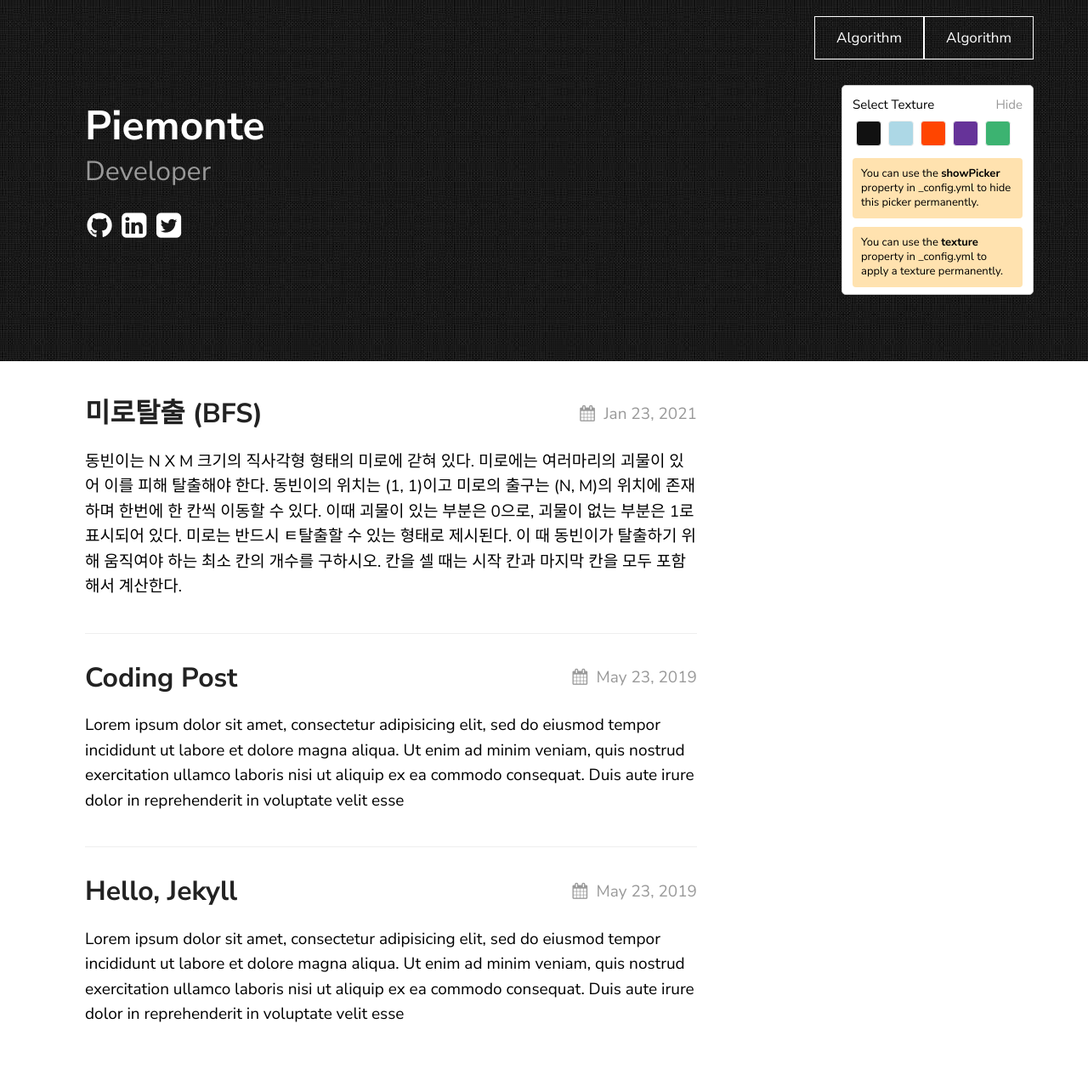
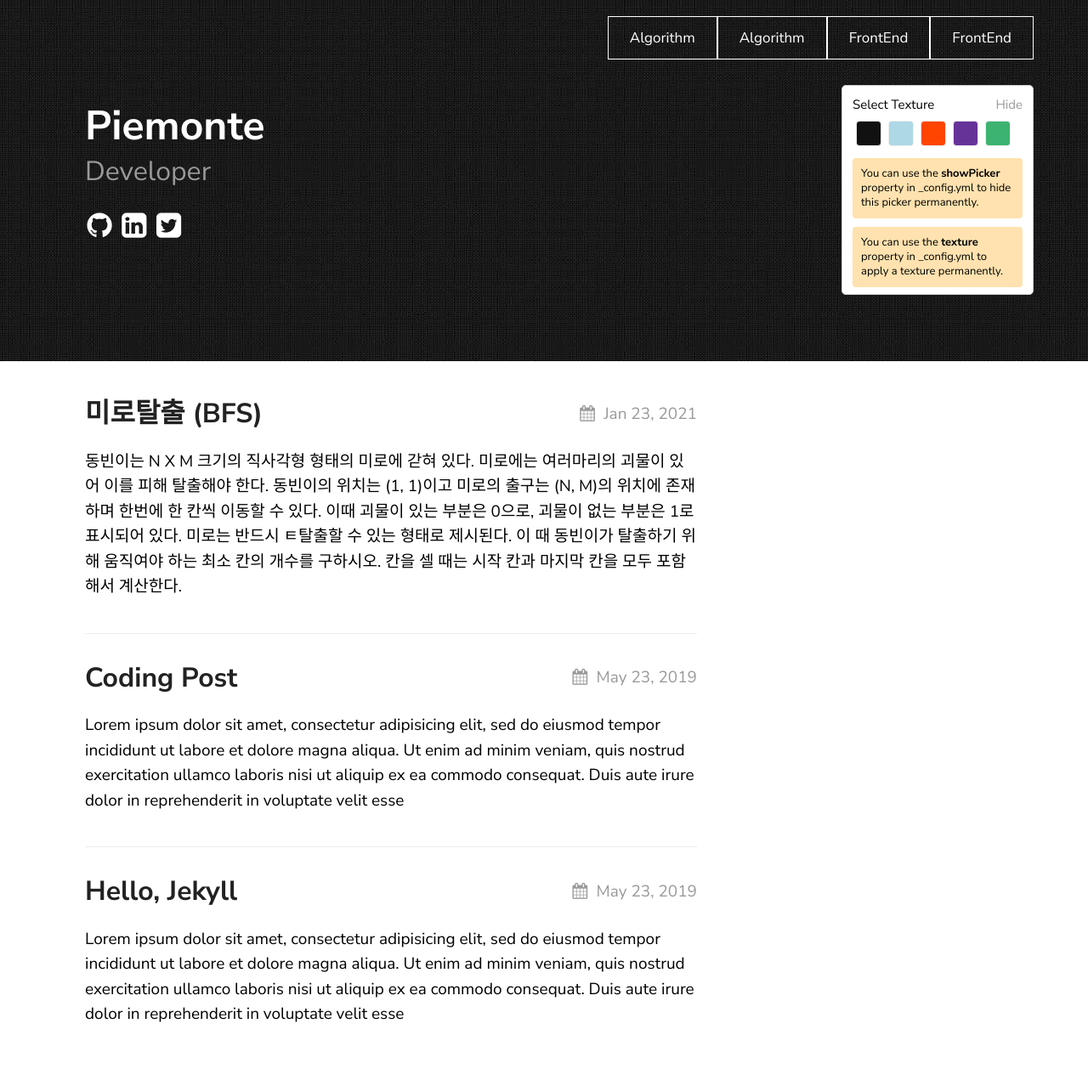
Before and after one commit to piemonte93/piemonte93.github.io, a Jekyll site: the page built from index.md, in a window 1280 px wide. Shown: the whole page at 85% size. Built offline with Jekyll 4.4.1, drawn with Linux system fonts in a browser that asks for light colours.

Commit message:
navigator 수정

```diff
--- a/_config.yml
+++ b/_config.yml
@@ -21,10 +21,10 @@ texture:
   showNav: true
   showPicker: true
   navigation:
-    - title: My Work
-      url: "/my-work"
-    - title: Resume
-      url: "/resume"
+    - title: Algorithm
+      url: "/algorithm"
+    - title: FrontEnd
+      url: "/front-end"
 
   # generate social links in footer
   social_links:
--- a/_includes/nav.html
+++ b/_includes/nav.html
@@ -2,7 +2,8 @@
 <div class="navbar">
 	<ul>
 		{% for link in site.texture.navigation %}
-		<a href="{https://piemonte93.github.io/}"><li {% if link.url == /posts/algo-post1  %}class="active"{% endif %} >Algorithm</li></a>
+		<a href="{{ link.url | prepend:site.baseurl }}"><li {% if link.url == page.url %}class="active"{% endif %} >{{ link.title }}</li></a>
+		<a href="{{ link.url | prepend:site.baseurl }}"><li {% if link.url == /posts/algo-post1  %}class="active"{% endif %} >{{ link.title }}</li></a>
 		{% endfor %}
 	</ul>
 </div>
```
